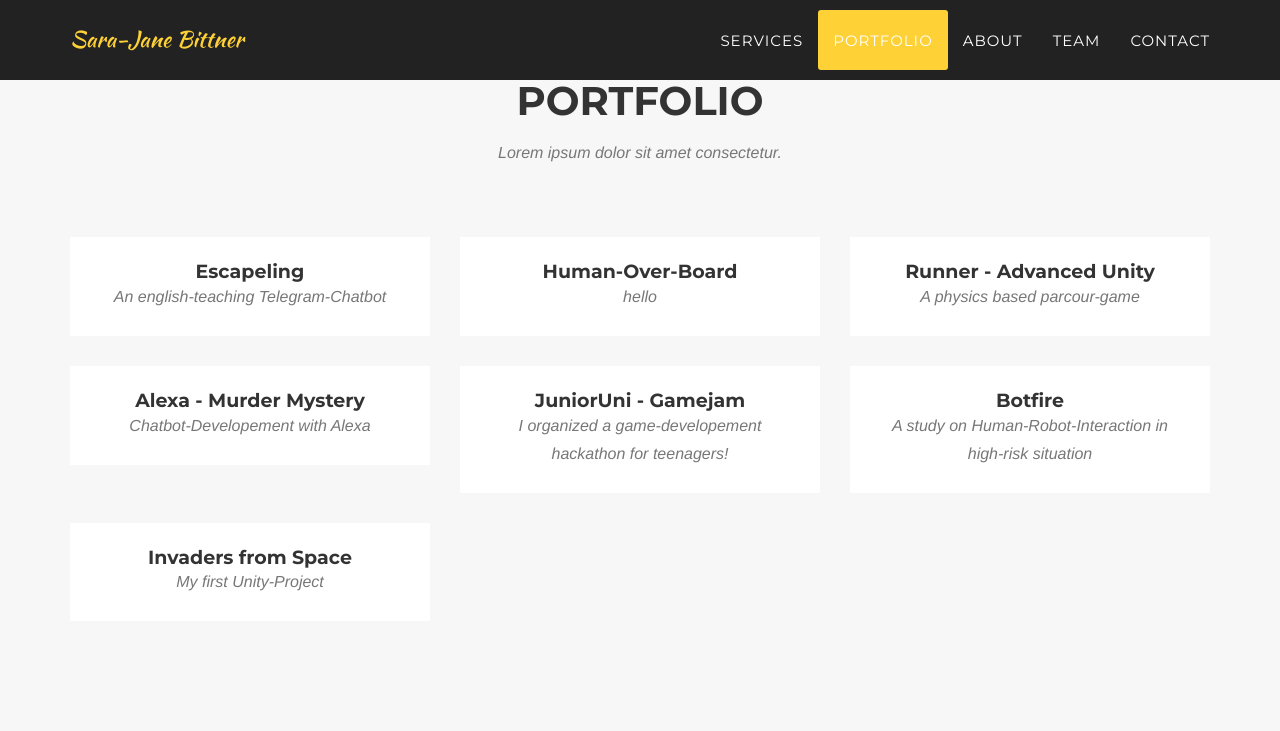
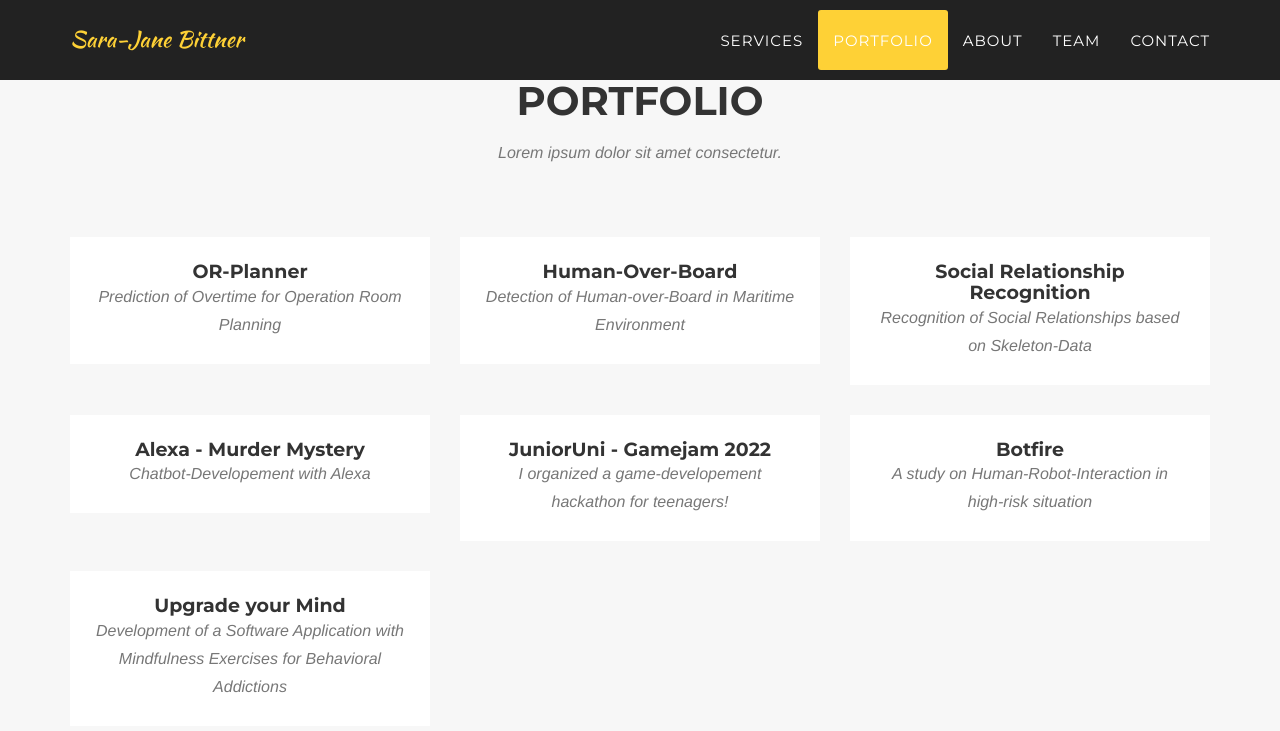
Before and after one commit to SJbittner/SJbittner.github.io, a Jekyll site: the page built from _posts/2014-07-18-project-7.markdown, in a window 1280 px wide and 900 px high, scrolled down 1541 px. Shown: the top 731 px of the window. Built offline with Jekyll 4.4.1, drawn with Linux system fonts in a browser that asks for light colours; some web fonts are replaced.

Commit message:
FirstProject update

```diff
--- a/_posts/2014-07-15-project-4.markdown
+++ b/_posts/2014-07-15-project-4.markdown
@@ -1,5 +1,5 @@
 ---
-title: JuniorUni - Gamejam
+title: JuniorUni - Gamejam 2022
 subtitle: I organized a game-developement hackathon for teenagers!
 layout: default
 modal-id: 4
--- a/_posts/2014-07-18-project-1.markdown
+++ b/_posts/2014-07-18-project-1.markdown
@@ -1,13 +1,13 @@
 ---
 title: Human-Over-Board
-subtitle: hello
+subtitle: Detection of Human-over-Board in Maritime Environment
 layout: default
 modal-id: 1
 date: 2014-07-18
 img: Elias.jpg
 thumbnail: Elias.jpg
 alt: image-alt
-project-date: October 2021
+project-date: April 2022
 client: University of Twente
 category: Computer-Science
 description: Here I lead a team of up to 24 students to create a functional chatbot! A special challenge to this project was, that the whole team got exchanged when I joined and we had to understand and extend the  project, without knowing about the old code.
--- a/_posts/2014-07-18-project-7.markdown
+++ b/_posts/2014-07-18-project-7.markdown
@@ -1,19 +1,19 @@
 ---
-title: Escapeling
-subtitle: An english-teaching Telegram-Chatbot
+title: OR-Planner
+subtitle: Prediction of Overtime for Operation Room Planning
 layout: default
 modal-id: 7
 date: 2014-07-18
 img: Elias.jpg
 thumbnail: Elias.jpg
 alt: image-alt
-project-date: October 2021
-client: University of Osnabrück
-category: Chatbot-Developement
+project-date: April 2022
+client: University of Twente
+category: Data Science
 description: Here I lead a team of up to 24 students to create a functional chatbot! A special challenge to this project was, that the whole team got exchanged when I joined and we had to understand and extend the  project, without knowing about the old code.
+---
 
----
-Here I lead a team of up to 24 students to create a functional chatbot! A special challenge to this project was, that the whole team got exchanged when I joined and we had to understand and extend the  project, without knowing about the old code.
+Here I lead a team of up to 24 students to create a functional chatbot! A special challenge to this project was, that the whole team got exchanged when I joined and we had to understand and extend the project, without knowing about the old code.
 This project included extensive documentation and refactoring of unknown code.
 
 You can read more about this project here: <https://alluos.github.io/>
```
Also changed, not shown: other parts of _posts/2014-07-15-project-4.markdown (+1 -1 lines), _posts/2014-07-14-project-5.markdown (+5 -6 lines), _posts/2014-07-17-project-2.markdown (+4 -5 lines).
